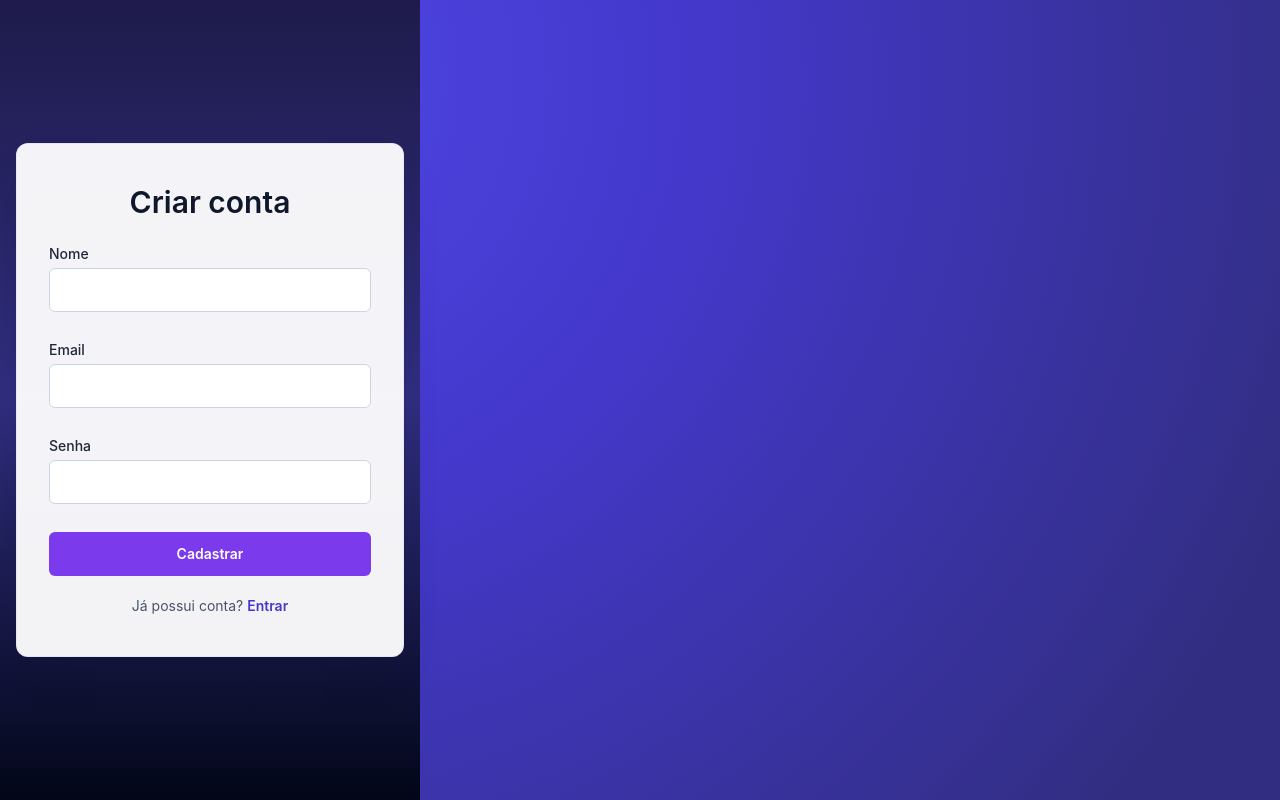
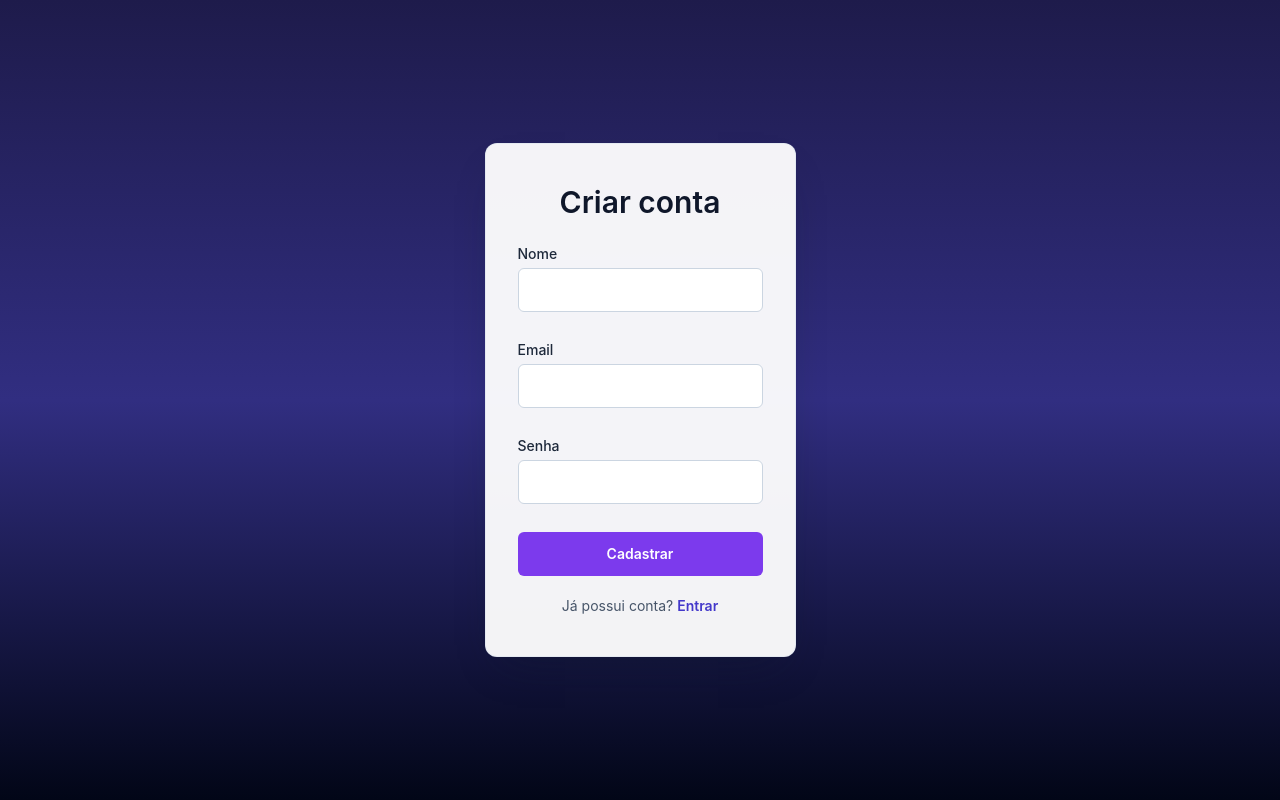
Before and after one commit to ileonardo-c/pos_rocketseat-tech360-financy, a React (Vite) app in the folder frontend/: page /signup in a window 1280 px wide. Built offline with nearby package versions, Linux system fonts and the light colour scheme; no server answers.

Commit message:
fix(frontend): preserve auth full-width layout

```diff
--- a/frontend/src/pages/signin-page.tsx
+++ b/frontend/src/pages/signin-page.tsx
@@ -47,7 +47,7 @@ export const SigninPage = () => {
   }
 
   return (
-    <main className="min-h-screen grid place-items-center bg-gradient-to-b from-indigo-950 via-indigo-900 to-slate-950 px-4 py-8">
+    <main className="auth-layout min-h-screen grid place-items-center bg-gradient-to-b from-indigo-950 via-indigo-900 to-slate-950 px-4 py-8">
       <Card className="w-full max-w-md border-slate-200/80 bg-white/95 px-8 py-10 shadow-panel">
         <h1 className="mb-6 text-center text-3xl font-semibold tracking-tight text-slate-900">
           Login
--- a/frontend/src/pages/signup-page.tsx
+++ b/frontend/src/pages/signup-page.tsx
@@ -56,7 +56,7 @@ export const SignupPage = () => {
   }
 
   return (
-    <main className="min-h-screen grid place-items-center bg-gradient-to-b from-indigo-950 via-indigo-900 to-slate-950 px-4 py-8">
+    <main className="auth-layout min-h-screen grid place-items-center bg-gradient-to-b from-indigo-950 via-indigo-900 to-slate-950 px-4 py-8">
       <Card className="w-full max-w-md border-slate-200/80 bg-white/95 px-8 py-10 shadow-panel">
         <h1 className="mb-6 text-center text-3xl font-semibold text-slate-900">Criar conta</h1>
         <form
```
